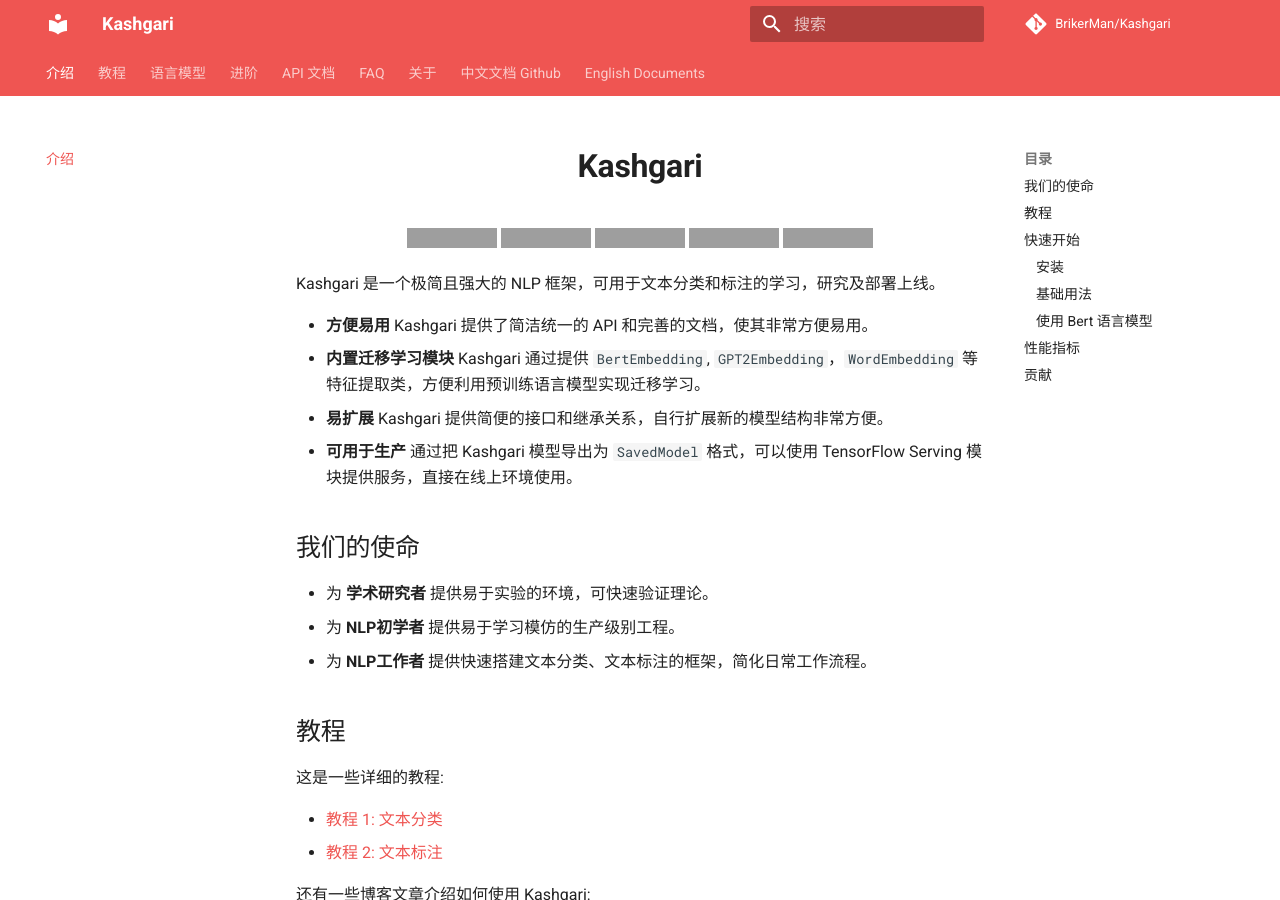
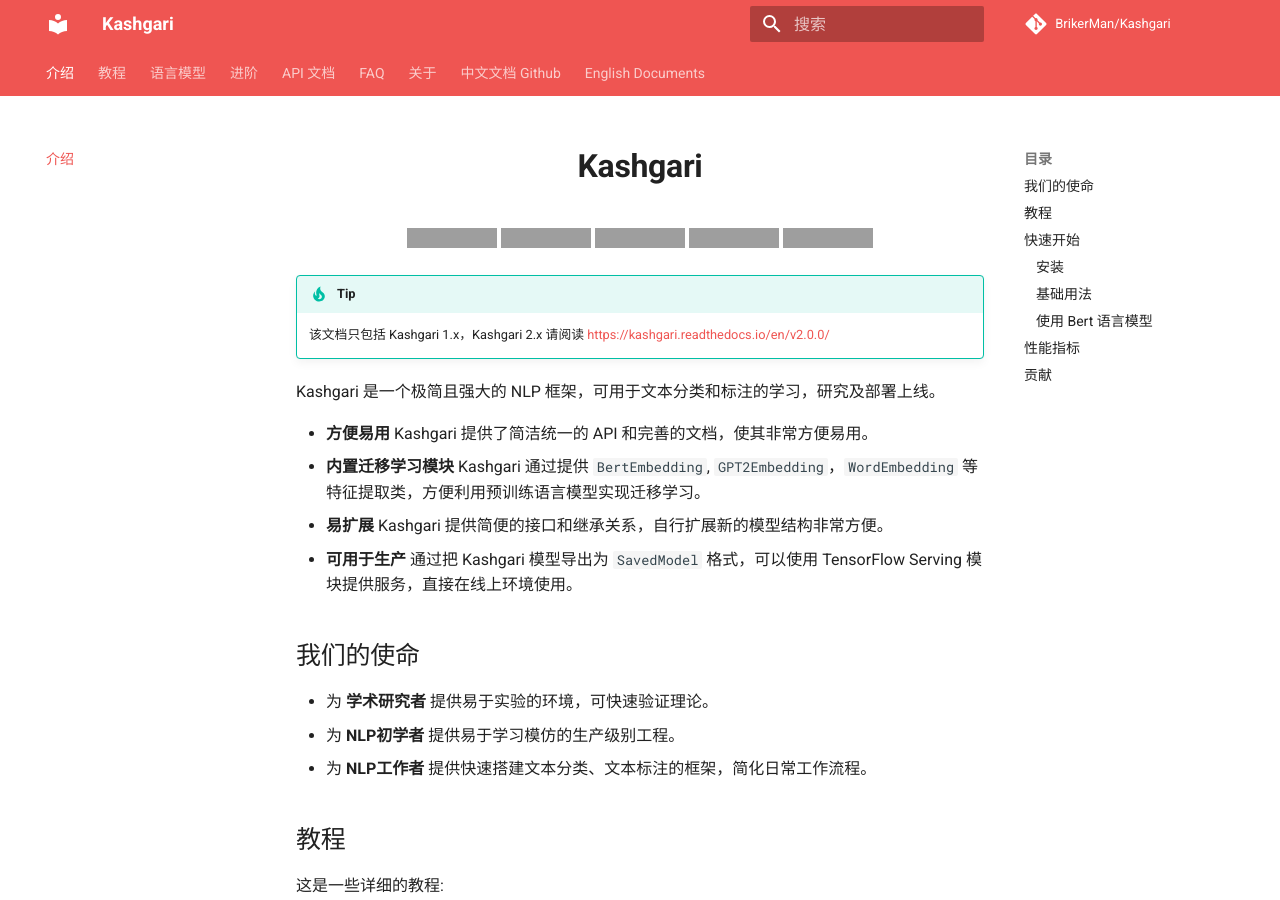
Before and after one commit to BrikerMan/Kashgari-doc-zh, an MkDocs documentation site: the page built from docs/index.md, in a window 1280 px wide and 900 px high. Built offline with MkDocs 1.6.1 and Material for MkDocs 9.7.7, drawn with Linux system fonts in a browser that asks for light colours; comment, search, counter and statistics services are not loaded; grey boxes are pictures that could not be loaded.

Commit message:
update notes

```diff
--- a/docs/index.md
+++ b/docs/index.md
@@ -19,6 +19,9 @@
         <img alt="PyPI" src="https://img.shields.io/pypi/v/kashgari-tf.svg">
     </a>
 </p>
+
+!!! tip
+    该文档只包括 Kashgari 1.x，Kashgari 2.x 请阅读 https://kashgari.readthedocs.io/en/v2.0.0/
 
 Kashgari 是一个极简且强大的 NLP 框架，可用于文本分类和标注的学习，研究及部署上线。
 
```
Also changed, not shown: README.md (+2 -0 lines).
